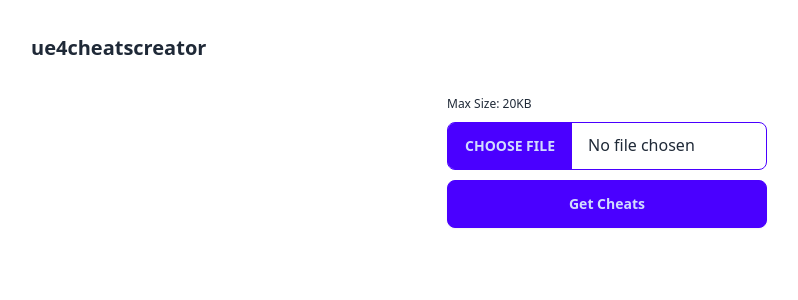
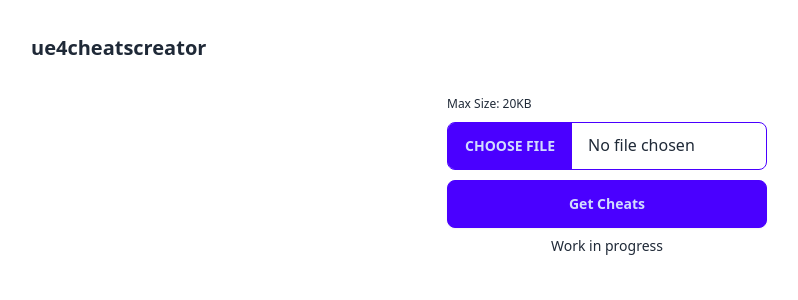
Before and after one commit to biase-d/ue4cheatcreator, a SvelteKit app: page / in a window 1280 px wide. Shown: the top 300 px of the page, without its empty margins (33-831 px from the left). Built offline with nearby package versions, Linux system fonts and the light colour scheme; some icons are missing.

Commit message:
add work in progress

```diff
--- a/src/routes/+page.svelte
+++ b/src/routes/+page.svelte
@@ -49,7 +49,7 @@
 <h1 class="p-8 font-bold lowercase text-xl flex items-center">
   <div class="grid items-center justify-center w-[32px] h-[32px]">
     <Icon icon='pixelarticons:chevrons-horizontal'width=auto/></div>
-    <a href="/">ue4cheatscreator</a>
+    <a href="/">ue4cheatscreator </a>
 </h1>
 
 {#if cheats === ""}
@@ -69,3 +69,5 @@
   <button on:click={recreate} class="text-sm font-bold text-primary"> Create for another game </button>
 </div>
 {/if}
+
+<p class="text-center bold text-sm mt-2">Work in progress</p>
```
